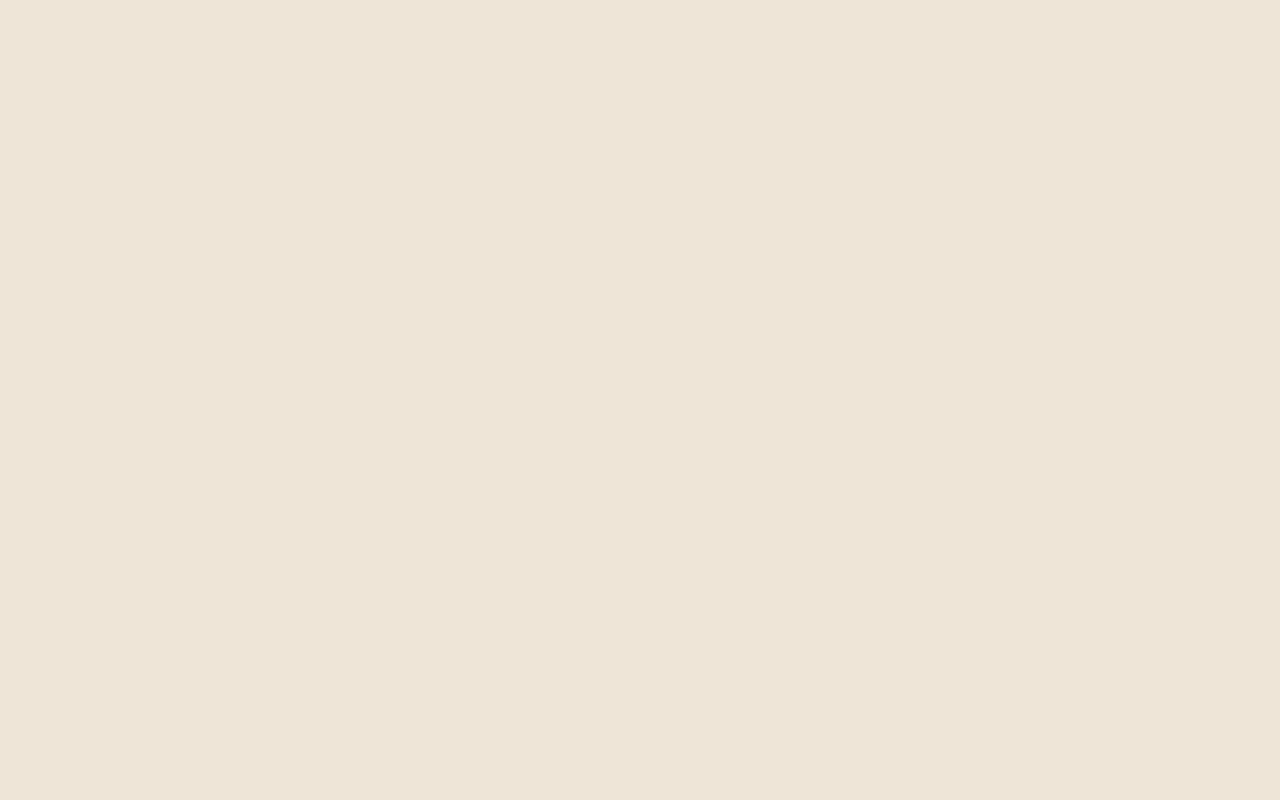
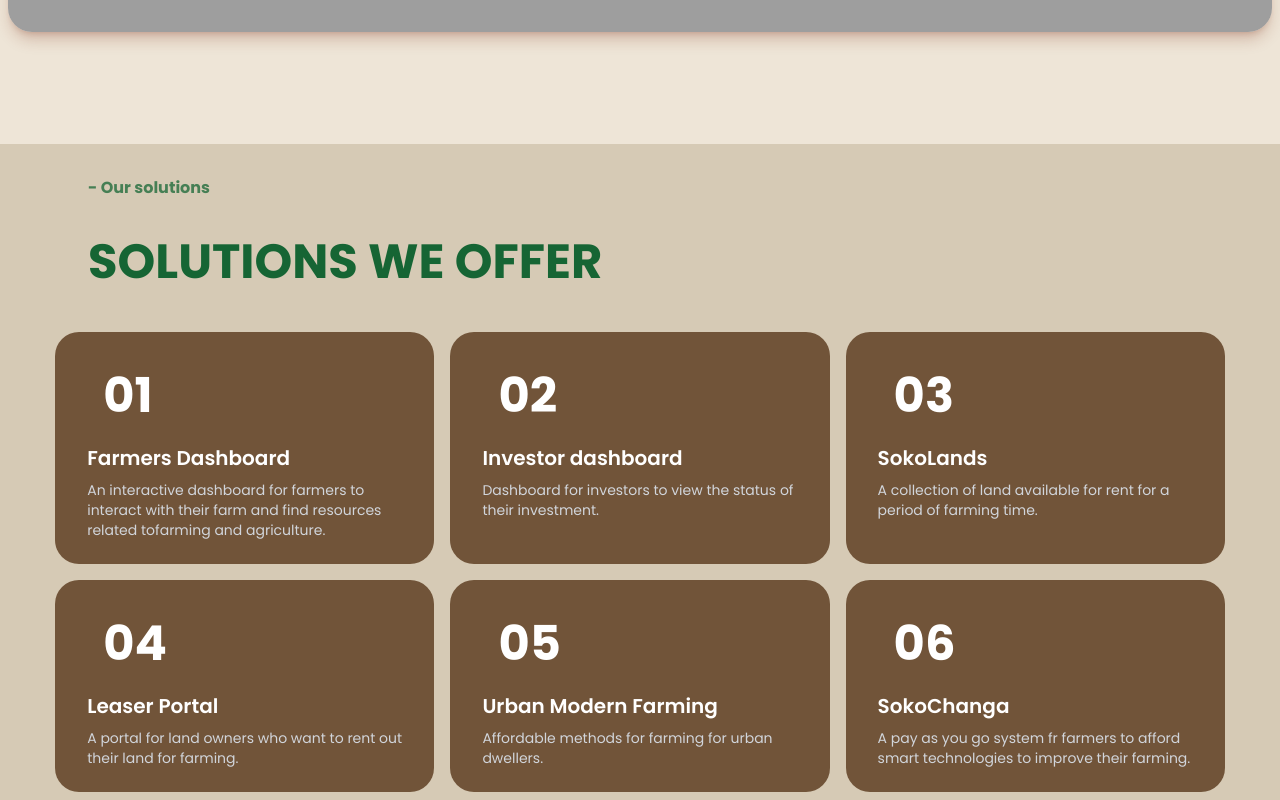
Before and after one commit to sirgama/SokoHub, a React (Vite) app: page / in a window 1280 px wide. Shown: the part 1996-2796 px from the top of the page. Before the commit the page ends 1888 px from the top, so only its background shows below. Built offline with nearby package versions, Linux system fonts and the light colour scheme; grey boxes are pictures that could not be loaded.

Commit message:
add a solutions page

```diff
--- a/src/pages/Landing/Landing.jsx
+++ b/src/pages/Landing/Landing.jsx
@@ -3,6 +3,7 @@ import About from './components/About'
 import HeroLanding from './components/HeroLanding'
 import Info from './components/Info'
 import NavbarLanding from './components/NavbarLanding'
+import Services from './components/Services'
 
 export default function Landing() {
   return (
@@ -10,6 +11,7 @@ export default function Landing() {
       <NavbarLanding />
       <HeroLanding />
       <About />
+      <Services />
     </div>
   )
 }
--- a/src/pages/Landing/components/About.jsx
+++ b/src/pages/Landing/components/About.jsx
@@ -6,6 +6,7 @@ export default function About() {
       <div className=' mx-auto max-w-screen-2xl py-2 md:py-4 px-2 lg:px-2 lg:py-0 rounded-3xl mt-6'>
       <p className="text-green-800/75 px-2 md:px-20 font-bold pt-8">- About us</p>
         <h1 className="text-[#715439] text-3xl md:text-6xl font-extrabold px-2 md:px-20 md:py-8 py-4 md:leading-tight "><span className="text-green-900">SOKOHUB</span> IS ON A JOURNEY TOWARDS PROVIDING TECHNOLOGY AND BRIDGING THE GAP BETWEEN INVESTORS AND FARMERS. </h1>
+        <p className="text-[#715439] px-2 md:px-20 text-3xl underline underline-offset-8 font-bold  text-center md:mt-16 md:mb-10">Mission</p>
         <div className="flex flex-row justify-around px-2 md:px-20 md:py-8 py-4 md:leading-tight text-white text-center">
             <div>
                 <h1 className='text-3xl text-green-800 md:text-5xl font-bold my-2'>10000+ </h1>
--- /dev/null
+++ b/src/pages/Landing/components/Services.jsx
@@ -0,0 +1,46 @@
+import React from 'react'
+
+export default function Services() {
+  return (
+    <div className='bg-[#d6cab5] mx-auto  py-2 md:py-0 px-2 lg:px-2 lg:py-0 md:mt-28'>
+      <div className="mx-auto max-w-screen-2xl">
+        <p className="text-green-800/75 px-2 md:px-20 font-bold pt-8">- Our solutions</p>
+        <h1 className="text-green-800 text-3xl md:text-5xl font-bold px-2 md:px-20 md:py-8 py-4 md:leading-tight">SOLUTIONS WE OFFER</h1>
+
+        <div className="flex flex-col md:flex-row w-full flex-wrap justify-center">
+            <div className=" bg-[#715439] rounded-3xl md:w-[30%] py-6 px-6 md:px-8 m-2 text-white hover:bg-green-900  transition ease-in-out duration-150 ">
+                <h1 className="text-5xl font-bold p-4">01</h1>
+                <h3 className=" text-xl my-2 font-semibold">Farmers Dashboard</h3>
+                <p className="text-gray-300 font-normal text-sm">An interactive dashboard for farmers to interact with their farm and find resources related tofarming and agriculture.</p>
+            </div>
+            <div className=" bg-[#715439] rounded-3xl md:w-[30%] py-6 px-6 md:px-8 m-2 text-white hover:bg-green-900  transition ease-in-out duration-150 ">
+                <h1 className="text-5xl font-bold p-4">02</h1>
+                <h3 className=" text-xl my-2 font-semibold">Investor dashboard</h3>
+                <p className="text-gray-300 font-normal text-sm">Dashboard for investors to view the status of their investment.</p>
+            </div>
+            <div className=" bg-[#715439] rounded-3xl md:w-[30%] py-6 px-6 md:px-8 m-2 text-white hover:bg-green-900  transition ease-in-out duration-150 ">
+                <h1 className="text-5xl font-bold p-4">03</h1>
+                <h3 className=" text-xl my-2 font-semibold">SokoLands</h3>
+                <p className="text-gray-300 font-normal text-sm">A collection of land available for rent for a period of farming time.</p>
+            </div>
+            <div className=" bg-[#715439] rounded-3xl md:w-[30%] py-6 px-6 md:px-8 m-2 text-white hover:bg-green-900  transition ease-in-out duration-150 ">
+                <h1 className="text-5xl font-bold p-4">04</h1>
+                <h3 className=" text-xl my-2 font-semibold">Leaser Portal</h3>
+                <p className="text-gray-300 font-normal text-sm">A portal for land owners who want to rent out their land for farming.</p>
+            </div>
+            <div className=" bg-[#715439] rounded-3xl md:w-[30%] py-6 px-6 md:px-8 m-2 text-white hover:bg-green-900  transition ease-in-out duration-150 ">
+                <h1 className="text-5xl font-bold p-4">05</h1>
+                <h3 className=" text-xl my-2 font-semibold">Urban Modern Farming</h3>
+                <p className="text-gray-300 font-normal text-sm">Affordable methods for farming for urban dwellers.</p>
+            </div>
+            <div className=" bg-[#715439] rounded-3xl md:w-[30%] py-6 px-6 md:px-8 m-2 text-white hover:bg-green-900  transition ease-in-out duration-150 ">
+                <h1 className="text-5xl font-bold p-4">06</h1>
+                <h3 className=" text-xl my-2 font-semibold">SokoChanga</h3>
+                <p className="text-gray-300 font-normal text-sm">A pay as you go system fr farmers to afford smart technologies to improve their farming.</p>
+            </div>
+
+        </div>
+      </div>
+    </div>
+  )
+}
```
